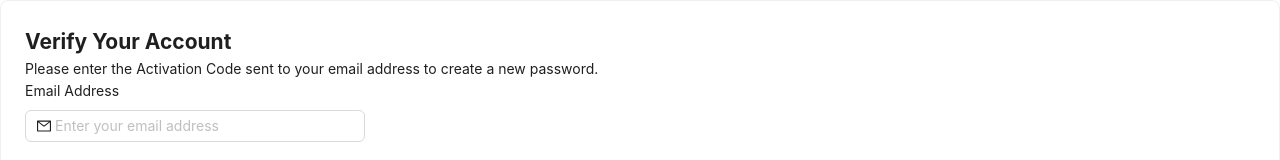
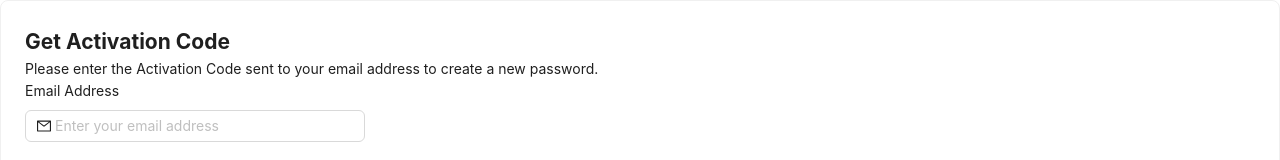
Before and after one commit to fogit-hd/SWP391_Project, a React (Vite) app in the folder FE/SWP391_FE/: page /forgot-password in a window 1280 px wide. Shown: the top 160 px of the page. Built offline with nearby package versions, Linux system fonts and the light colour scheme.

Commit message:
Update header text in ForgotPassword component to clarify activation code request

```diff
--- a/FE/SWP391_FE/src/pages/forgot.password/index.jsx
+++ b/FE/SWP391_FE/src/pages/forgot.password/index.jsx
@@ -143,7 +143,7 @@ const ForgotPassword = () => {
       <div className="verify-card-container">
         <Card className="verify-card">
           <div className="verify-header">
-            <h2 className="verify-title">Verify Your Account</h2>
+            <h2 className="verify-title">Get Activation Code</h2>
             <p className="verify-subtitle">
               Please enter the Activation Code sent to your email address to
               create a new password.
```
